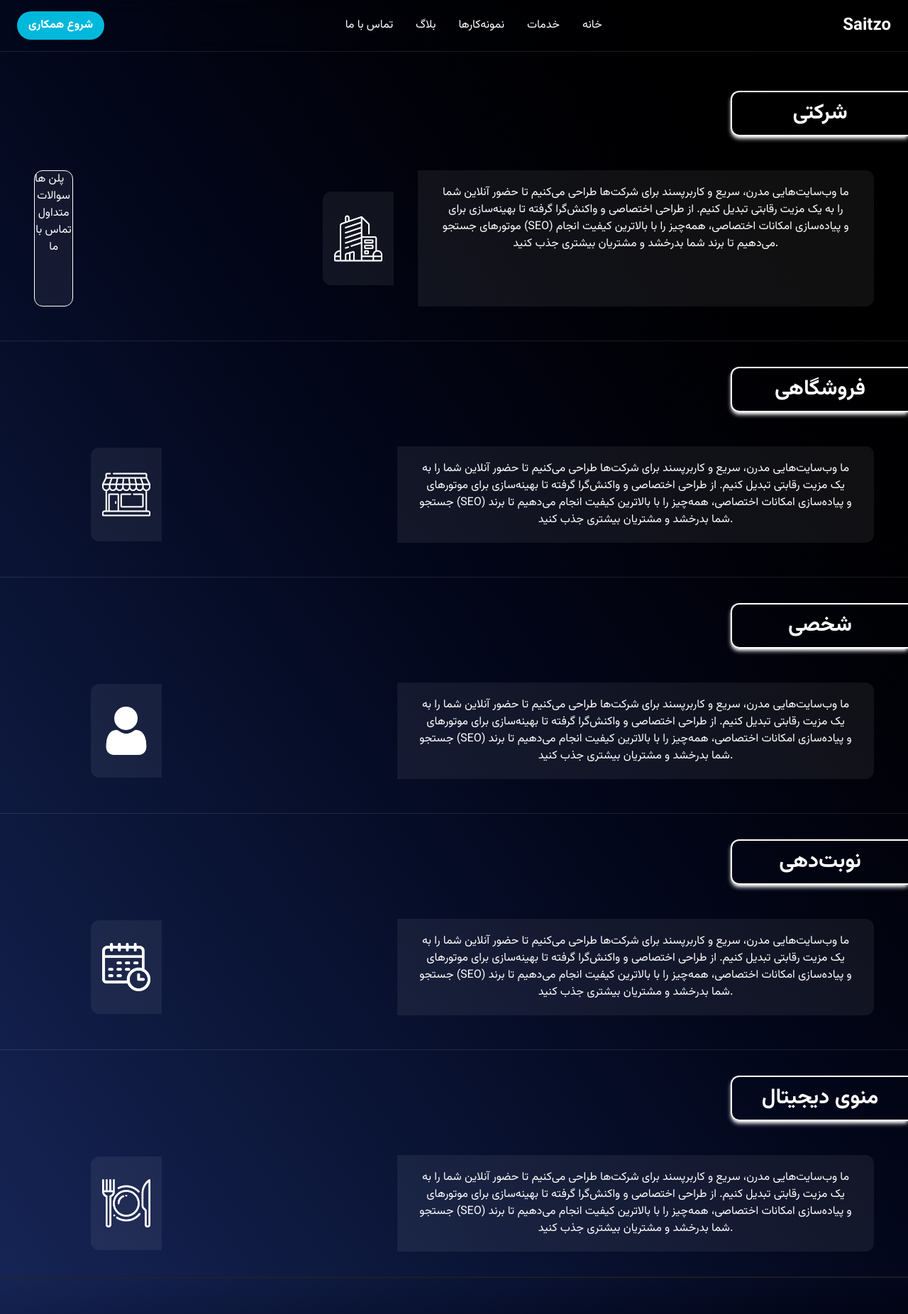
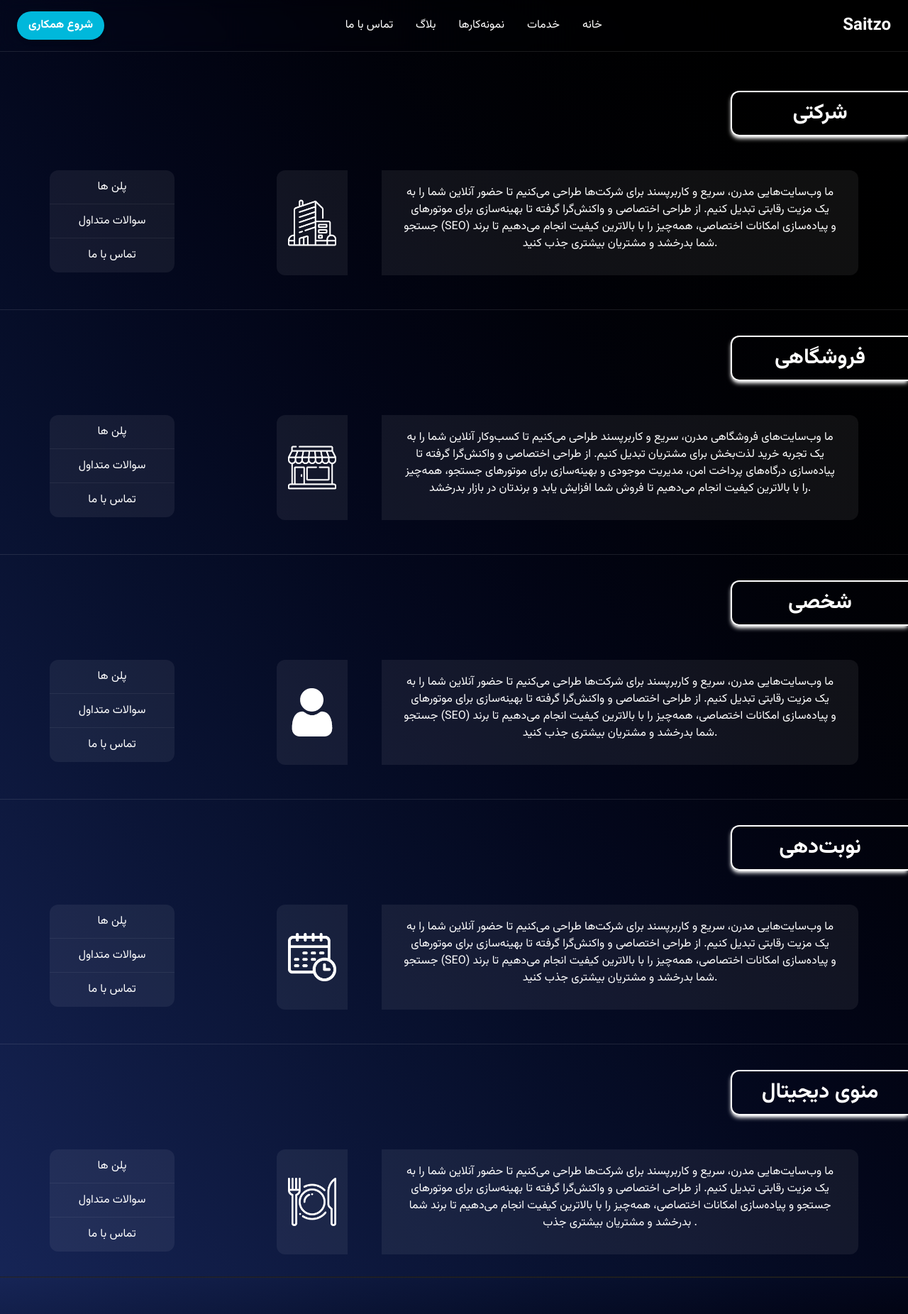
Before and after one commit to AmirabbasYousefzadeh/saitzo, a Next.js app: page /services in a window 1280 px wide. Shown: the top 1852 px of the page at 71% size. Built offline with nearby package versions, Linux system fonts and the light colour scheme.

Commit message:
Service main updated 4

```diff
--- a/components/servicesmain.jsx
+++ b/components/servicesmain.jsx
@@ -14,14 +14,30 @@ function servicesmain() {
             <h2 className="text-3xl md:text-3xl font-bold mt-3">شرکتی</h2>
           </div>
         </div>
-        <div className="px-12 flex py-12" dir="ltr">
-          <div className="w-48 h-48 border rounded-xl bg-[#FFFFFF10]">
-            <button>پلن ها</button>
-            <button>سوالات متداول</button>
-            <button>تماس با ما</button>
+        <div className="px-[70px] flex py-12" dir="ltr">
+          <div className="h-36 w-44 rounded-xl bg-[#FFFFFF10]">
+
+            <Link href={"#"}>
+              <div className="h-12 w-44 rounded-t-xl flex justify-center border-b border-[#FFFFFF10] hover:bg-[#ffffff37] duration-300">
+                <button className="w-44 cursor-pointer">پلن ها</button>
+              </div>
+            </Link>
+
+            <Link href={"#"}>
+              <div className="h-12 w-44 flex justify-center border-b border-[#FFFFFF10] hover:bg-[#ffffff37] duration-300">
+                <button className="w-44 cursor-pointer">سوالات متداول</button>
+              </div>
+            </Link>
+
+            <Link href={"#"}>
+              <div className="h-12 w-44 rounded-b-xl flex justify-center hover:bg-[#ffffff37] duration-300">
+                <button className="w-44 cursor-pointer">تماس با ما</button>
+              </div>
+            </Link>
+
           </div>
-          <div className="w-1/2 ml-80 flex items-center" dir="ltr">
-            <Image src={"/company.png"} alt="company.png" width={100} height={100} className="ml-8 bg-[#FFFFFF10] px-4 py-8 rounded-l-xl" />
+          <div className="ml-28 flex items-center" dir="ltr">
+            <Image src={"/company.png"} alt="company.png" width={100} height={100} className="ml-8 bg-[#FFFFFF10] px-4 py-10 rounded-l-xl" />
           </div>
           <p className="max-w-2xl ml-auto text-center bg-[#FFFFFF10] py-[20px] px-[30px] rounded-r-xl">
             ما وب‌سایت‌هایی مدرن، سریع و کاربرپسند برای شرکت‌ها طراحی می‌کنیم تا حضور آنلاین شما را به یک مزیت رقابتی تبدیل کنیم. از طراحی اختصاصی و واکنش‌گرا گرفته تا بهینه‌سازی برای موتورهای جستجو (SEO) و پیاده‌سازی امکانات اختصاصی، همه‌چیز را با بالاترین کیفیت انجام می‌دهیم تا برند شما بدرخشد و مشتریان بیشتری جذب کنید.
@@ -33,12 +49,34 @@ function servicesmain() {
             <h2 className="text-3xl md:text-3xl font-bold mt-3">فروشگاهی</h2>
           </div>
         </div>
-        <div className="px-12 flex py-12" dir="ltr">
-          <div className="w-1/2 mr-auto px-12 flex items-center" dir="ltr">
-            <Image src={"/Store.png"} alt="Store.png" width={100} height={100} className="ml-8 bg-[#FFFFFF10] px-4 py-8 rounded-l-xl" />
+        <div className="px-[70px] flex py-12" dir="ltr">
+          <div className="h-36 w-44 rounded-xl bg-[#FFFFFF10]">
+
+            <Link href={"#"}>
+              <div className="h-12 w-44 rounded-t-xl flex justify-center border-b border-[#FFFFFF10] hover:bg-[#ffffff37] duration-300">
+                <button className="w-44 cursor-pointer">پلن ها</button>
+              </div>
+            </Link>
+
+            <Link href={"#"}>
+              <div className="h-12 w-44 flex justify-center border-b border-[#FFFFFF10] hover:bg-[#ffffff37] duration-300">
+                <button className="w-44 cursor-pointer">سوالات متداول</button>
+              </div>
+            </Link>
+
+            <Link href={"#"}>
+              <div className="h-12 w-44 rounded-b-xl flex justify-center hover:bg-[#ffffff37] duration-300">
+                <button className="w-44 cursor-pointer">تماس با ما</button>
+              </div>
+            </Link>
+
           </div>
-          <p className="max-w-2xl ml-auto text-center bg-[#FFFFFF10] py-[20px] px-[30px] rounded-r-xl">
-            ما وب‌سایت‌هایی مدرن، سریع و کاربرپسند برای شرکت‌ها طراحی می‌کنیم تا حضور آنلاین شما را به یک مزیت رقابتی تبدیل کنیم. از طراحی اختصاصی و واکنش‌گرا گرفته تا بهینه‌سازی برای موتورهای جستجو (SEO) و پیاده‌سازی امکانات اختصاصی، همه‌چیز را با بالاترین کیفیت انجام می‌دهیم تا برند شما بدرخشد و مشتریان بیشتری جذب کنید.
+          <div className="ml-28 flex items-center" dir="ltr">
+            <Image src={"/store.png"} alt="store.png" width={100} height={100} className="ml-8 bg-[#FFFFFF10] px-4 py-10 rounded-l-xl" />
+          </div>
+          <p className="max-w-2xl ml-auto text-center bg-[#FFFFFF10] py-[20px] px-[30px]
+          rounded-r-xl">
+          ما وب‌سایت‌های فروشگاهی مدرن، سریع و کاربرپسند طراحی می‌کنیم تا کسب‌وکار آنلاین شما را به یک تجربه خرید لذت‌بخش برای مشتریان تبدیل کنیم. از طراحی اختصاصی و واکنش‌گرا گرفته تا پیاده‌سازی درگاه‌های پرداخت امن، مدیریت موجودی و بهینه‌سازی برای موتورهای جستجو، همه‌چیز را با بالاترین کیفیت انجام می‌دهیم تا فروش شما افزایش یابد و برندتان در بازار بدرخشد.
           </p>
         </div>
         <section className="border-t border-white/10 mb-9"></section>
@@ -47,9 +85,30 @@ function servicesmain() {
             <h2 className="text-3xl md:text-3xl font-bold mt-3">شخصی</h2>
           </div>
         </div>
-        <div className="px-12 flex py-12" dir="ltr">
-          <div className="w-1/2 mr-auto px-12 flex items-center" dir="ltr">
-            <Image src={"/personal.png"} alt="personal.png" width={100} height={100} className="ml-8 bg-[#FFFFFF10] px-4 py-8 rounded-l-xl" />
+        <div className="px-[70px] flex py-12" dir="ltr">
+          <div className="h-36 w-44 rounded-xl bg-[#FFFFFF10]">
+
+            <Link href={"#"}>
+              <div className="h-12 w-44 rounded-t-xl flex justify-center border-b border-[#FFFFFF10] hover:bg-[#ffffff37] duration-300">
+                <button className="w-44 cursor-pointer">پلن ها</button>
+              </div>
+            </Link>
+
+            <Link href={"#"}>
+              <div className="h-12 w-44 flex justify-center border-b border-[#FFFFFF10] hover:bg-[#ffffff37] duration-300">
+                <button className="w-44 cursor-pointer">سوالات متداول</button>
+              </div>
+            </Link>
+
+            <Link href={"#"}>
+              <div className="h-12 w-44 rounded-b-xl flex justify-center hover:bg-[#ffffff37] duration-300">
+                <button className="w-44 cursor-pointer">تماس با ما</button>
+              </div>
+            </Link>
+
+          </div>
+          <div className="ml-28 flex items-center" dir="ltr">
+            <Image src={"/personal.png"} alt="personal.png" width={100} height={100} className="ml-8 bg-[#FFFFFF10] px-4 py-10 rounded-l-xl" />
           </div>
           <p className="max-w-2xl ml-auto text-center bg-[#FFFFFF10] py-[20px] px-[30px] rounded-r-xl">
             ما وب‌سایت‌هایی مدرن، سریع و کاربرپسند برای شرکت‌ها طراحی می‌کنیم تا حضور آنلاین شما را به یک مزیت رقابتی تبدیل کنیم. از طراحی اختصاصی و واکنش‌گرا گرفته تا بهینه‌سازی برای موتورهای جستجو (SEO) و پیاده‌سازی امکانات اختصاصی، همه‌چیز را با بالاترین کیفیت انجام می‌دهیم تا برند شما بدرخشد و مشتریان بیشتری جذب کنید.
@@ -61,9 +120,30 @@ function servicesmain() {
             <h2 className="text-3xl md:text-3xl font-bold mt-3">نوبت‌دهی</h2>
           </div>
         </div>
-        <div className="px-12 flex py-12" dir="ltr">
-          <div className="w-1/2 mr-auto px-12 flex items-center" dir="ltr">
-            <Image src={"/turn.png"} alt="turn.png" width={100} height={100} className="ml-8 bg-[#FFFFFF10] px-4 py-8 rounded-l-xl" />
+        <div className="px-[70px] flex py-12" dir="ltr">
+          <div className="h-36 w-44 rounded-xl bg-[#FFFFFF10]">
+
+            <Link href={"#"}>
+              <div className="h-12 w-44 rounded-t-xl flex justify-center border-b border-[#FFFFFF10] hover:bg-[#ffffff37] duration-300">
+                <button className="w-44 cursor-pointer">پلن ها</button>
+              </div>
+            </Link>
+
+            <Link href={"#"}>
+              <div className="h-12 w-44 flex justify-center border-b border-[#FFFFFF10] hover:bg-[#ffffff37] duration-300">
+                <button className="w-44 cursor-pointer">سوالات متداول</button>
+              </div>
+            </Link>
+
+            <Link href={"#"}>
+              <div className="h-12 w-44 rounded-b-xl flex justify-center hover:bg-[#ffffff37] duration-300">
+                <button className="w-44 cursor-pointer">تماس با ما</button>
+              </div>
+            </Link>
+
+          </div>
+          <div className="ml-28 flex items-center" dir="ltr">
+            <Image src={"/schedule.png"} alt="schedule.png" width={100} height={100} className="ml-8 bg-[#FFFFFF10] px-4 py-10 rounded-l-xl" />
           </div>
           <p className="max-w-2xl ml-auto text-center bg-[#FFFFFF10] py-[20px] px-[30px] rounded-r-xl">
             ما وب‌سایت‌هایی مدرن، سریع و کاربرپسند برای شرکت‌ها طراحی می‌کنیم تا حضور آنلاین شما را به یک مزیت رقابتی تبدیل کنیم. از طراحی اختصاصی و واکنش‌گرا گرفته تا بهینه‌سازی برای موتورهای جستجو (SEO) و پیاده‌سازی امکانات اختصاصی، همه‌چیز را با بالاترین کیفیت انجام می‌دهیم تا برند شما بدرخشد و مشتریان بیشتری جذب کنید.
@@ -75,12 +155,33 @@ function servicesmain() {
             <h2 className="text-3xl md:text-3xl font-bold mt-3">منوی دیجیتال</h2>
           </div>
         </div>
-        <div className="px-12 flex py-12" dir="ltr">
-          <div className="w-1/2 mr-auto px-12 flex items-center" dir="ltr">
-            <Image src={"/menu.png"} alt="menu.png" width={100} height={100} className="ml-8 bg-[#FFFFFF10] px-4 py-8 rounded-l-xl" />
+        <div className="px-[70px] flex py-12" dir="ltr">
+          <div className="h-36 w-44 rounded-xl bg-[#FFFFFF10]">
+
+            <Link href={"#"}>
+              <div className="h-12 w-44 rounded-t-xl flex justify-center border-b border-[#FFFFFF10] hover:bg-[#ffffff37] duration-300">
+                <button className="w-44 cursor-pointer">پلن ها</button>
+              </div>
+            </Link>
+
+            <Link href={"#"}>
+              <div className="h-12 w-44 flex justify-center border-b border-[#FFFFFF10] hover:bg-[#ffffff37] duration-300">
+                <button className="w-44 cursor-pointer">سوالات متداول</button>
+              </div>
+            </Link>
+
+            <Link href={"#"}>
+              <div className="h-12 w-44 rounded-b-xl flex justify-center hover:bg-[#ffffff37] duration-300">
+                <button className="w-44 cursor-pointer">تماس با ما</button>
+              </div>
+            </Link>
+
+          </div>
+          <div className="ml-28 flex items-center" dir="ltr">
+            <Image src={"/menu.png"} alt="menu.png" width={100} height={100} className="ml-8 bg-[#FFFFFF10] px-4 py-10 rounded-l-xl" />
           </div>
           <p className="max-w-2xl ml-auto text-center bg-[#FFFFFF10] py-[20px] px-[30px] rounded-r-xl">
-            ما وب‌سایت‌هایی مدرن، سریع و کاربرپسند برای شرکت‌ها طراحی می‌کنیم تا حضور آنلاین شما را به یک مزیت رقابتی تبدیل کنیم. از طراحی اختصاصی و واکنش‌گرا گرفته تا بهینه‌سازی برای موتورهای جستجو (SEO) و پیاده‌سازی امکانات اختصاصی، همه‌چیز را با بالاترین کیفیت انجام می‌دهیم تا برند شما بدرخشد و مشتریان بیشتری جذب کنید.
+            ما وب‌سایت‌هایی مدرن، سریع و کاربرپسند برای شرکت‌ها طراحی می‌کنیم تا حضور آنلاین شما را به یک مزیت رقابتی تبدیل کنیم. از طراحی اختصاصی و واکنش‌گرا گرفته تا بهینه‌سازی برای موتورهای جستجو و پیاده‌سازی امکانات اختصاصی، همه‌چیز را با بالاترین کیفیت انجام می‌دهیم تا برند شما بدرخشد و مشتریان بیشتری جذب .
           </p>
         </div>
       </section>
```
Also changed, not shown: components/Plans.jsx (+44 -55 lines), public/Schedule.png (renamed from public/Turn.png).
